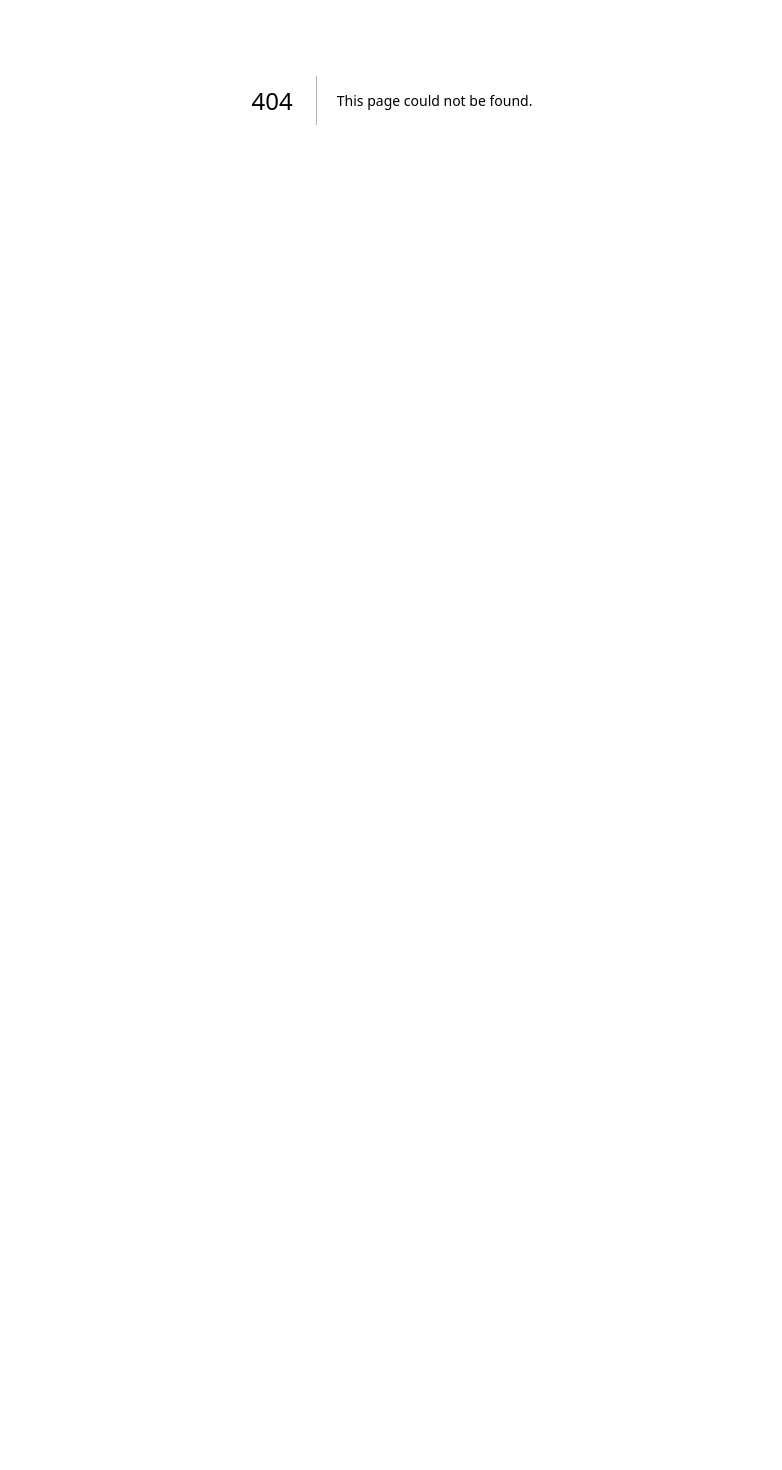
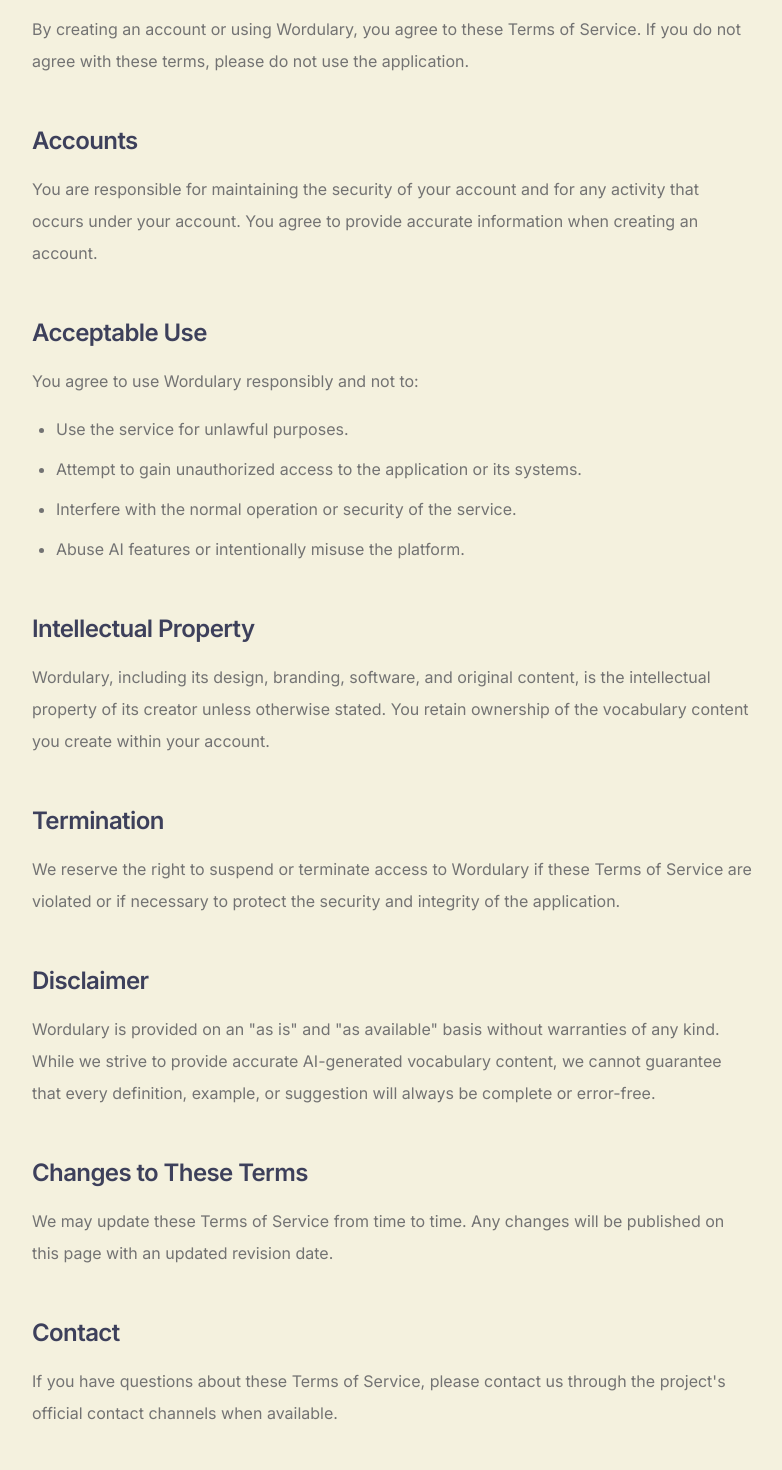
Before and after one commit to ChaminduD/wordulary, a Next.js app: page /terms in a window 1280 px wide. Before the commit this address had no page. Shown: the part 300-1770 px from the top of the page, without its empty margins (248-1030 px from the left). Before the commit the page ends 800 px from the top, so only its background shows below. Built offline with nearby package versions, Linux system fonts and the light colour scheme.

Commit message:
Add terms page

```diff
--- a/src/app/privacy/page.tsx
+++ b/src/app/privacy/page.tsx
@@ -1,29 +1,12 @@
-import { Container } from "@/components/marketing/container";
+import { LegalLayout } from "@/components/legal/legal-layout";
 import { LegalSection } from "@/components/legal/legal-section";
-import Link from "next/link";
 
 export default function PrivacyPage() {
     return (
-        <main>
-            <Container className="max-w-3xl py-16 md:py-20">
-                <div className="space-y-12">
-                    <Link
-                        href="/"
-                        className="inline-flex text-sm text-muted-foreground transition-colors hover:text-foreground"
+        <LegalLayout
+            title="Privacy Policy"
+            lastUpdated="June 2026"
         >
-                        ← Back to Home
-                    </Link>
-
-                    <header className="space-y-3">
-                        <h1 className="text-4xl font-semibold tracking-tight">
-                            Privacy Policy
-                        </h1>
-
-                        <p className="text-sm text-muted-foreground">
-                            Last updated: June 2026
-                        </p>
-                    </header>
-
             <LegalSection title="Introduction">
                 <p>
                     Wordulary is an AI-powered vocabulary learning application that helps
@@ -125,8 +108,6 @@
                     through the project&apos;s official contact channels when available.
                 </p>
             </LegalSection>
-                </div>
-            </Container>
-        </main>
+        </LegalLayout>
     );
 }
--- /dev/null
+++ b/src/app/terms/page.tsx
@@ -0,0 +1,83 @@
+import { LegalLayout } from "@/components/legal/legal-layout";
+import { LegalSection } from "@/components/legal/legal-section";
+
+export default function TermsPage() {
+    return (
+        <LegalLayout
+            title="Terms of Service"
+            lastUpdated="June 2026"
+        >
+            <LegalSection title="Acceptance of Terms">
+                <p>
+                    By creating an account or using Wordulary, you agree to these Terms of
+                    Service. If you do not agree with these terms, please do not use the
+                    application.
+                </p>
+            </LegalSection>
+
+            <LegalSection title="Accounts">
+                <p>
+                    You are responsible for maintaining the security of your account and for
+                    any activity that occurs under your account. You agree to provide
+                    accurate information when creating an account.
+                </p>
+            </LegalSection>
+
+            <LegalSection title="Acceptable Use">
+                <p>
+                    You agree to use Wordulary responsibly and not to:
+                </p>
+
+                <ul className="list-disc space-y-2 pl-6">
+                    <li>Use the service for unlawful purposes.</li>
+
+                    <li>Attempt to gain unauthorized access to the application or its systems.</li>
+
+                    <li>Interfere with the normal operation or security of the service.</li>
+
+                    <li>Abuse AI features or intentionally misuse the platform.</li>
+                </ul>
+            </LegalSection>
+
+            <LegalSection title="Intellectual Property">
+                <p>
+                    Wordulary, including its design, branding, software, and original
+                    content, is the intellectual property of its creator unless otherwise
+                    stated. You retain ownership of the vocabulary content you create within
+                    your account.
+                </p>
+            </LegalSection>
+
+            <LegalSection title="Termination">
+                <p>
+                    We reserve the right to suspend or terminate access to Wordulary if
+                    these Terms of Service are violated or if necessary to protect the
+                    security and integrity of the application.
+                </p>
+            </LegalSection>
+
+            <LegalSection title="Disclaimer">
+                <p>
+                    Wordulary is provided on an &quot;as is&quot; and &quot;as available&quot; basis without
+                    warranties of any kind. While we strive to provide accurate AI-generated
+                    vocabulary content, we cannot guarantee that every definition, example,
+                    or suggestion will always be complete or error-free.
+                </p>
+            </LegalSection>
+
+            <LegalSection title="Changes to These Terms">
+                <p>
+                    We may update these Terms of Service from time to time. Any changes will
+                    be published on this page with an updated revision date.
+                </p>
+            </LegalSection>
+
+            <LegalSection title="Contact">
+                <p>
+                    If you have questions about these Terms of Service, please contact us
+                    through the project&apos;s official contact channels when available.
+                </p>
+            </LegalSection>
+        </LegalLayout>
+    );
+}
--- /dev/null
+++ b/src/components/legal/legal-layout.tsx
@@ -0,0 +1,41 @@
+import { Container } from "@/components/marketing/container";
+import { LandingNavbar } from "../marketing/landing-navbar";
+import { Footer } from "../marketing/footer";
+
+type LegalLayoutProps = {
+    title: string;
+    lastUpdated: string;
+    children: React.ReactNode;
+};
+
+export function LegalLayout({
+    title,
+    lastUpdated,
+    children,
+}: LegalLayoutProps) {
+    return (
+        <>
+            <LandingNavbar />
+
+            <main className="flex-1">
+                <Container className="max-w-3xl py-16 md:py-20">
+                    <div className="space-y-12">
+                        <header className="space-y-3">
+                            <h1 className="text-4xl font-semibold tracking-tight">
+                                {title}
+                            </h1>
+
+                            <p className="text-sm text-muted-foreground">
+                                Last updated: {lastUpdated}
+                            </p>
+                        </header>
+
+                        {children}
+                    </div>
+                </Container>
+            </main>
+
+            <Footer />
+        </>
+    );
+}
```
Lines whose indentation alone changed are shown as unchanged.
